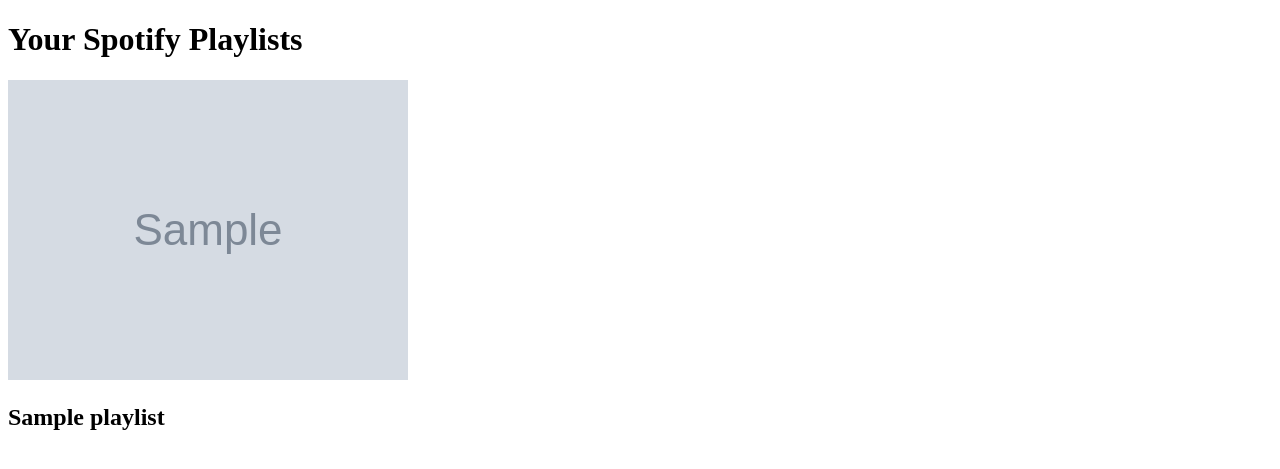
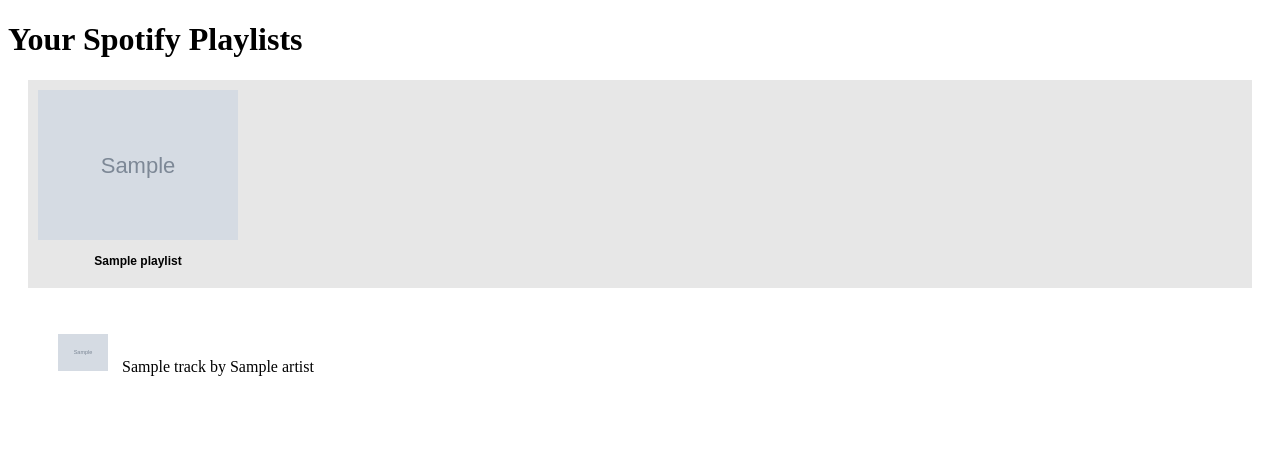
Before and after one commit to tudorhirtopanu/spotify-api-project, a Flask app: template templates/playlists.html in a window 1280 px wide. Shown: the top 469 px of the page. Run offline with Flask 3, Linux system fonts and the light colour scheme; the template is opened without the code that fills it: most values are stand-ins (such as "Sample title", 1, 10 or a date in 2020); grey boxes marked "Sample" are stand-in pictures.

Commit message:
add styling to playlists page fetch recently played songs data from spotify

```diff
--- a/main.py
+++ b/main.py
@@ -16,13 +16,15 @@
 TOKEN_URL = 'https://accounts.spotify.com/api/token'
 API_BASE_URL = 'https://api.spotify.com/v1/'
 
+RECENTLY_PLAYED_URL = 'https://api.spotify.com/v1/me/player/recently-played'
+
 @app.route('/')
 def index():
     return "Welcome to my Spotify App <a href='/login'>Login with Spotify</a>"
 
 @app.route('/login')
 def login():
-    scope = 'user-read-private user-read-email'
+    scope = 'user-read-private user-read-email user-read-recently-played'
 
     params = {
         'client_id':CLIENT_ID,
@@ -72,11 +74,19 @@
         'Authorization': f"Bearer {session['access_token']}"
     }
 
-    response = requests.get(API_BASE_URL + 'me/playlists', headers=headers)
-    playlists = response.json()
+    # Fetch user playlists
+    response_playlists = requests.get(API_BASE_URL + 'me/playlists', headers=headers)
+    playlists = response_playlists.json()
 
-    #return jsonify(playlists)
-    return render_template('playlists.html', playlist=playlists)
+
+
+     # Fetch recently played tracks
+    response_recently_played = requests.get(API_BASE_URL + 'me/player/recently-played', headers=headers)
+    recently_played = response_recently_played.json()
+
+    #return jsonify(recently_played)
+
+    return render_template('playlists.html', playlist=playlists, recently_playedd=recently_played)
 
 
 @app.route('/refresh-token')
--- /dev/null
+++ b/static/styles.css
@@ -0,0 +1,53 @@
+.playlist-container {
+    /* Add some space between playlist items */
+    margin: 20px;
+    /*border: 1px solid #953e3e;*/
+    background-color: rgb(231, 231, 231);
+}
+
+.playlist {
+    display: inline-block; /* Display items side by side */
+    margin: 10px; /* Add margin for spacing */
+    text-align: center; /* Center align playlist name */
+    width: 200px;
+
+}
+
+.playlist img {
+    max-width: 100%;
+    max-height: 150px; /* Limit the image height */
+}
+
+h2 {
+    white-space: nowrap; /* Prevent playlist names from wrapping */
+    overflow: hidden; /* Hide overflow if playlist names are too long */
+    text-overflow: ellipsis; /* Show ellipsis (...) for long playlist names */
+    font-family: Arial, sans-serif; /* Change the font family */
+    font-size: 12px;
+}
+
+/* CSS for Recently Played Container */
+.recently-played-container {
+    display: flex; /* Use flexbox to create a horizontal layout */
+    align-items: center; /* Vertically center the content */
+}
+
+/* CSS for Recently Played Songs List */
+.recently-played-songs {
+    display: flex; /* Use flexbox for the list */
+    align-items: center; /* Center items vertically */
+    margin-left: 10px; /* Add some margin between the image and text */
+}
+
+/* CSS for Album Cover Images */
+.recently-played-songs img {
+    max-width: 50px; /* Set a maximum width for the album cover images */
+    height: auto; /* Maintain the aspect ratio */
+    margin-right: 10px; /* Add some margin between the image and text */
+}
+
+/* CSS for Song List Items */
+.recently-played-songs li {
+    list-style: none; /* Remove bullet points from list items */
+    margin-top: 10px; /* Add some spacing between each song */
+}
--- a/templates/playlists.html
+++ b/templates/playlists.html
@@ -4,6 +4,7 @@
     <meta charset="UTF-8">
     <meta name="viewport" content="width=device-width, initial-scale=1.0">
     <title>Spotify Playlists</title>
+    <link rel="stylesheet" href="{{ url_for('static', filename='styles.css') }}">
 </head>
 <body>
     <h1>Your Spotify Playlists</h1>
@@ -15,5 +16,17 @@
             </div>
         {% endfor %}
     </div>
+    <div class="recently-played-container">
+        <div class="recently-played-songs">
+            <ul>
+                {% for track in recently_playedd['items'] %}
+                <li>
+                    <img src="{{ track['track']['album']['images'][0]['url'] }}" alt="Album Cover">
+                    {{ track['track']['name'] }} by {{ track['track']['artists'][0]['name'] }}
+                </li>
+                {% endfor %}
+            </ul>
+        </div>
+    </div>
 </body>
 </html>
```
